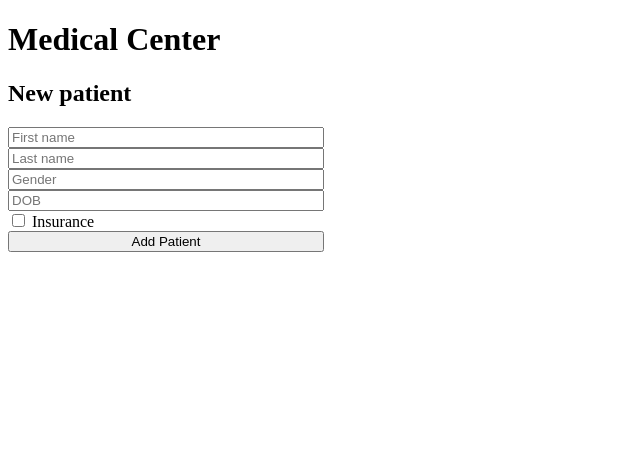
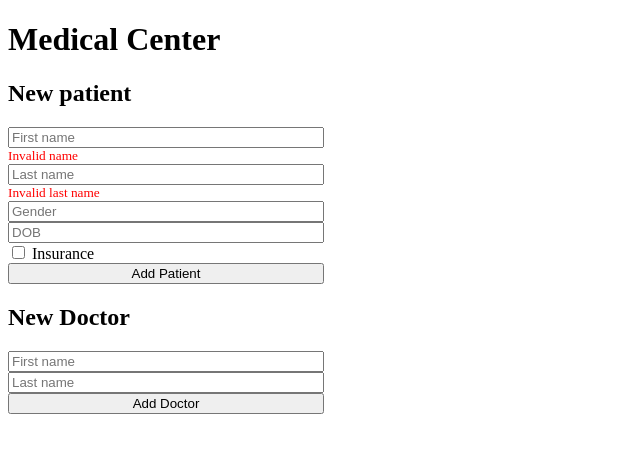
Before and after one commit to szpak-dev/pymedic, a Flask app: page / in a window 1280 px wide. Shown: the top 453 px of the page, without its empty margins (0-640 px from the left). Run offline with Flask 3, Linux system fonts and the light colour scheme.

Commit message:
add doctor form

```diff
--- a/assignments/medical_center/app.py
+++ b/assignments/medical_center/app.py
@@ -1,4 +1,5 @@
-from flask import Flask, render_template, request
+from flask import Flask, render_template, request, redirect
+from mc_data import persist_patient
 
 
 app = Flask(__name__)
@@ -9,10 +10,18 @@ def index():
     return render_template("index.html")
 
 
-@app.post("/")
+@app.post("/new_patient")
 def new_patient():
+    patient_form = request.form.to_dict()
+    persist_patient(patient_form)
+    return redirect("/")
+
+
+@app.post("/new_doctor")
+def new_doctor():
     form_data = request.form.to_dict()
     return render_template("index.html", form_data=form_data)
 
+
 if __name__ == "__main__":
     app.run(host="0.0.0.0", port=8888, debug=True)
--- a/assignments/medical_center/json.json
+++ b/assignments/medical_center/json.json
@@ -78,5 +78,11 @@
     "Email (optional)": "",
     "Insurance (yes/no)": false,
     "id": "10042"
+  },
+  {
+    "first_name": "Stefan",
+    "last_name": "Nowak",
+    "gender": "F",
+    "dob": "22-07-1980"
   }
 ]
--- a/assignments/medical_center/mc_data.py
+++ b/assignments/medical_center/mc_data.py
@@ -79,9 +79,6 @@ def write_json(lista):
         file.truncate()
 
 
-
-
-
     # transaltion between new and old keys
     old_patient = {}
     for new_key in new_patient_dict:
--- a/assignments/medical_center/templates/index.html
+++ b/assignments/medical_center/templates/index.html
@@ -8,15 +8,27 @@
                 flex-direction: column;
                 width: 25%;
             }
+            .error {color: red;}
+            .form-row {display: flex; flex-direction: column;}
         </style>
     </head>
     <body>
         <h1>Medical Center</h1>
         <h2>New patient</h2>
         {{form_data}}
-        <form method="post" action="">
-            <input type="text" name="first_name" placeholder="First name" />
-            <input type="text" name="last_name" placeholder="Last name" />
+
+
+        <form method="post" action="/new_patient">
+            <div class="form-row">
+                <input type="text" name="first_name" placeholder="First name" />
+                <small class="error">Invalid name</small>
+            </div>
+
+            <div class="form-row">
+                <input type="text" name="last_name" placeholder="Last name" />
+                <small class="error">Invalid last name</small>
+            </div>
+
             <input type="text" name="gender" placeholder="Gender" />
             <input type="text" name="dob" placeholder="DOB" />
             <div>
@@ -25,5 +37,14 @@
             </div>
             <input type="submit" value="Add Patient" />
         </form>
+
+        <h2>New Doctor</h2>
+        <form method="post" action="/new_doctor">
+            <input type="text" name="first_doctor_name" placeholder="First name" />
+            <input type="text" name="last_doctor_name" placeholder="Last name" />
+            <input type="submit" value="Add Doctor" />
+        </form>
+
+
     </body>
 </html>
```
